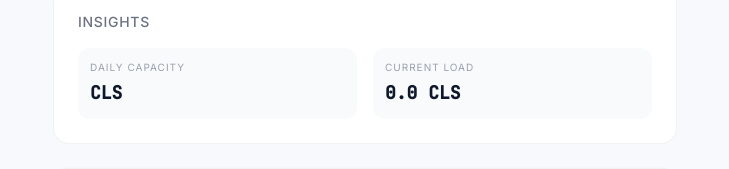
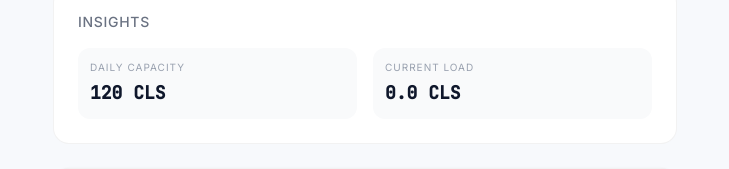
Before and after one commit to ahmadsazaki/mentalloados, a React (Vite) app: page / in a window 1280 px wide. Shown: the part 298-467 px from the top of the page, without its empty margins (275-1004 px from the left). Built offline with nearby package versions, Linux system fonts and the light colour scheme; no server answers.

Commit message:
Pivot: Use LocalStorage for core data persistence and make backend database optional

```diff
--- a/server.ts
+++ b/server.ts
@@ -190,7 +190,12 @@ async function initializeDb() {
 
 
 export async function initApp() {
-  await initializeDb();
+  try {
+    await initializeDb();
+  } catch (error) {
+    console.warn("⚠️ Database initialization failed. Some features (Google Auth, Calendar) may be limited.");
+    console.warn(error);
+  }
   const app = express();
   const PORT = process.env.PORT || 3001;
 
--- /dev/null
+++ b/src/services/localDb.ts
@@ -0,0 +1,125 @@
+import { Task, Category, UserProfile } from '../types';
+
+const STORAGE_KEYS = {
+  TASKS: 'mentalload_tasks',
+  CATEGORIES: 'mentalload_categories',
+  PROFILE: 'mentalload_profile'
+};
+
+const DEFAULT_CATEGORIES: Category[] = [
+  { id: 'work', name: 'Work', color: '#4F6BED', max_capacity: 50 },
+  { id: 'family', name: 'Family', color: '#6BCB77', max_capacity: 30 },
+  { id: 'finance', name: 'Finance', color: '#F4A261', max_capacity: 20 },
+  { id: 'health', name: 'Health', color: '#E63946', max_capacity: 30 },
+  { id: 'admin', name: 'Admin', color: '#8E9299', max_capacity: 20 },
+  { id: 'social', name: 'Social', color: '#A061F4', max_capacity: 20 }
+];
+
+const DEFAULT_PROFILE: UserProfile = {
+  id: 'user_1',
+  name: 'Guest User',
+  daily_capacity: 120,
+  ai_provider: 'openrouter',
+  ai_model: 'openrouter/auto',
+  openrouter_api_key: ''
+};
+
+export const localDb = {
+  getTasks: (): Task[] => {
+    const data = localStorage.getItem(STORAGE_KEYS.TASKS);
+    return data ? JSON.parse(data) : [];
+  },
+
+  setTasks: (tasks: Task[]) => {
+    localStorage.setItem(STORAGE_KEYS.TASKS, JSON.stringify(tasks));
+  },
+
+  getCategories: (): Category[] => {
+    const data = localStorage.getItem(STORAGE_KEYS.CATEGORIES);
+    if (!data) {
+      localStorage.setItem(STORAGE_KEYS.CATEGORIES, JSON.stringify(DEFAULT_CATEGORIES));
+      return DEFAULT_CATEGORIES;
+    }
+    return JSON.parse(data);
+  },
+
+  setCategories: (categories: Category[]) => {
+    localStorage.setItem(STORAGE_KEYS.CATEGORIES, JSON.stringify(categories));
+  },
+
+  getProfile: (): UserProfile => {
+    const data = localStorage.getItem(STORAGE_KEYS.PROFILE);
+    if (!data) {
+      localStorage.setItem(STORAGE_KEYS.PROFILE, JSON.stringify(DEFAULT_PROFILE));
+      return DEFAULT_PROFILE;
+    }
+    return JSON.parse(data);
+  },
+
+  setProfile: (profile: UserProfile) => {
+    localStorage.setItem(STORAGE_KEYS.PROFILE, JSON.stringify(profile));
+  },
+
+  // Helper methods to match current API patterns
+  updateTask: (id: string, updates: Partial<Task>) => {
+    const tasks = localDb.getTasks();
+    const newTasks = tasks.map(t => t.id === id ? { ...t, ...updates } : t);
+    localDb.setTasks(newTasks);
+    return newTasks;
+  },
+
+  addTask: (task: Task) => {
+    const tasks = localDb.getTasks();
+    const newTasks = [...tasks, task];
+    localDb.setTasks(newTasks);
+    return newTasks;
+  },
+
+  deleteTask: (id: string, permanent: boolean = false) => {
+    const tasks = localDb.getTasks();
+    let newTasks;
+    if (permanent) {
+      newTasks = tasks.filter(t => t.id !== id);
+    } else {
+      newTasks = tasks.map(t => t.id === id ? { ...t, deleted: true } : t);
+    }
+    localDb.setTasks(newTasks);
+    return newTasks;
+  },
+
+  restoreTask: (id: string) => {
+    const tasks = localDb.getTasks();
+    const newTasks = tasks.map(t => t.id === id ? { ...t, deleted: false } : t);
+    localDb.setTasks(newTasks);
+    return newTasks;
+  },
+
+  bulkUpdateTasks: (ids: string[], updates: Partial<Task>) => {
+    const tasks = localDb.getTasks();
+    const newTasks = tasks.map(t => ids.includes(t.id) ? { ...t, ...updates } : t);
+    localDb.setTasks(newTasks);
+    return newTasks;
+  },
+
+  bulkDeleteTasks: (ids: string[], permanent: boolean) => {
+    const tasks = localDb.getTasks();
+    let newTasks;
+    if (permanent) {
+      newTasks = tasks.filter(t => !ids.includes(t.id));
+    } else {
+      newTasks = tasks.map(t => ids.includes(t.id) ? { ...t, deleted: true } : t);
+    }
+    localDb.setTasks(newTasks);
+    return newTasks;
+  },
+
+  reorderTasks: (items: { id: string, sort_order: number }[]) => {
+    const tasks = localDb.getTasks();
+    const newTasks = tasks.map(t => {
+      const update = items.find(item => item.id === t.id);
+      return update ? { ...t, sort_order: update.sort_order } : t;
+    });
+    localDb.setTasks(newTasks);
+    return newTasks;
+  }
+};
```
Also changed, not shown: src/App.tsx (+53 -105 lines), 1 other file (tests, documents, lock files or other folders).
